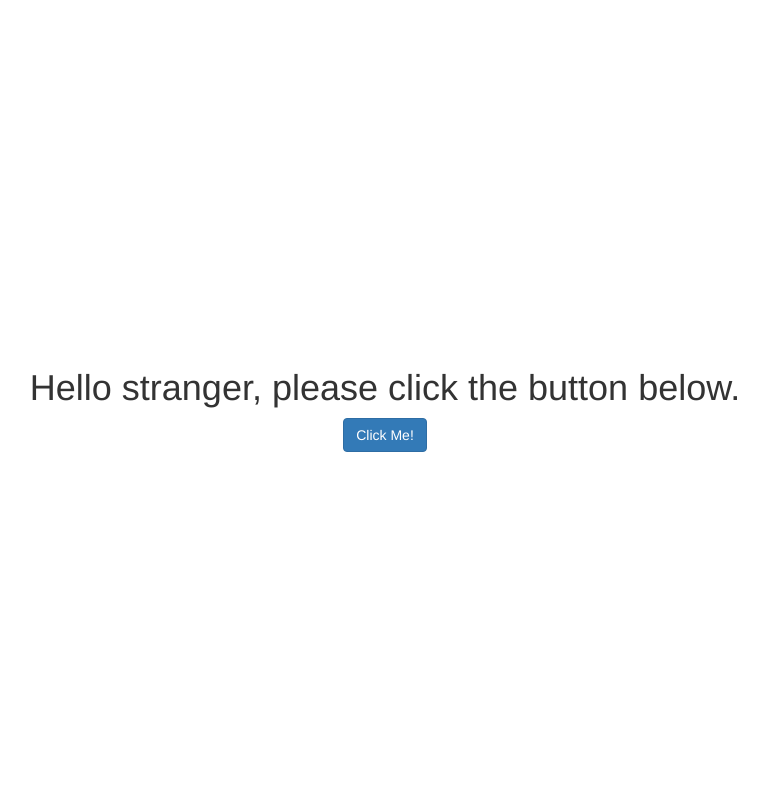
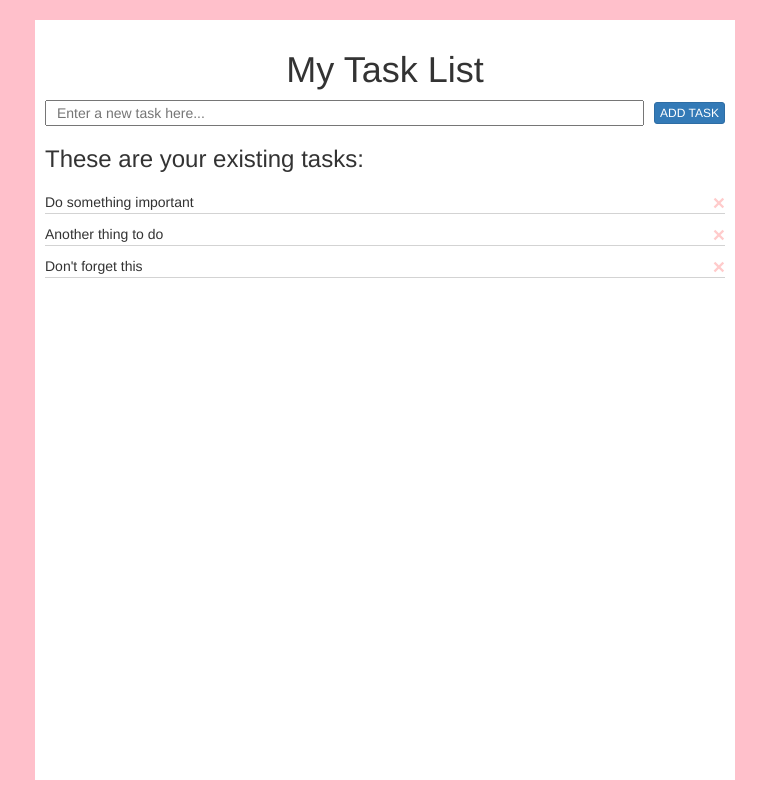
Before and after one commit to devops-course/kinneret-client, a website: page app/index.html in a window 1280 px wide. Shown: the whole page, without its empty margins (255-1023 px from the left). Drawn offline with nearby package versions, Linux system fonts and the light colour scheme.

Commit message:
no logic yet

```diff
--- a/app/css/app.css
+++ b/app/css/app.css
@@ -1,9 +1,31 @@
-.hello-banner {
+.tasks-bg {
+    display: flex;
+    padding: 20px;
+    align-items: stretch;
+    height: 100%;
+    width: 100%;
+    position: absolute;
+    background-color: pink;
+    justify-content: center;
+}
+.tasks-main {
     display: flex;
     flex-direction: column;
+    background-color: white;
+    padding: 10px;
+    width: 700px;
+}
+.task-input {
+    display: flex;
+    flex-direction: row;
     align-items: center;
-    height: 100%;
-    position: absolute;
-    width: 100%;
     justify-content: center;
 }
+.tasks-list {
+    display: flex;
+    flex-direction: column;
+}
+.task-list-item{
+    margin-top: 10px;
+    border-bottom: 1px solid lightgray;
+}
--- a/app/index.html
+++ b/app/index.html
@@ -2,17 +2,28 @@
 <html lang="en" ng-app="DemoApp">
 <head>
     <meta charset="utf-8">
-    <title>Demo</title>
+    <title>Tasks</title>
     <link rel="stylesheet" href="bower_components/bootstrap/dist/css/bootstrap.css">
     <link rel="stylesheet" href="css/app.css">
-    <link rel="icon" type="image/png" href="img/favicon.png" />
+    <link rel="icon" type="image/png" href="img/favicon.png"/>
     <script src="bower_components/angular/angular.js"></script>
     <script src="js/controllers.js"></script>
 </head>
 <body ng-controller="HelloCtrl">
-<div class="hello-banner">
-    <h1>Hello {{name}}</h1>
-    <button class="btn btn-primary" ng-click="setName()">Click Me!</button>
+<div class="tasks-bg">
+    <div class="tasks-main">
+        <h1 style="align-self: center">My Task List</h1>
+
+        <div class="task-input">
+            <input style="flex: auto 1 0; margin-right: 10px; padding-left: 10px" type="text" ng-model="newTaskText" placeholder="Enter a new task here..."/>
+            <button class="btn btn-primary btn-xs">ADD TASK</button>
+        </div>
+        <h3>These are your existing tasks:</h3>
+        <div class="tasks-list">
+            <div class="task-list-item" ng-repeat="task in tasks">{{task}}<button class="btn close" style="color: red" title="Delete Task!">&times;</button></div>
+        </div>
+
+    </div>
 </div>
 </body>
 </html>
--- a/app/js/controllers.js
+++ b/app/js/controllers.js
@@ -2,10 +2,7 @@ var myApp = angular.module('DemoApp', []);
 
 myApp.controller('HelloCtrl', function ($scope) {
 
-    $scope.name = 'stranger, please click the button below.';
+    $scope.tasks = ['Do something important', 'Another thing to do','Don\'t forget this'];
 
-    $scope.setName = function () {
-        $scope.name = 'World!';
-    }
 
 });
```
